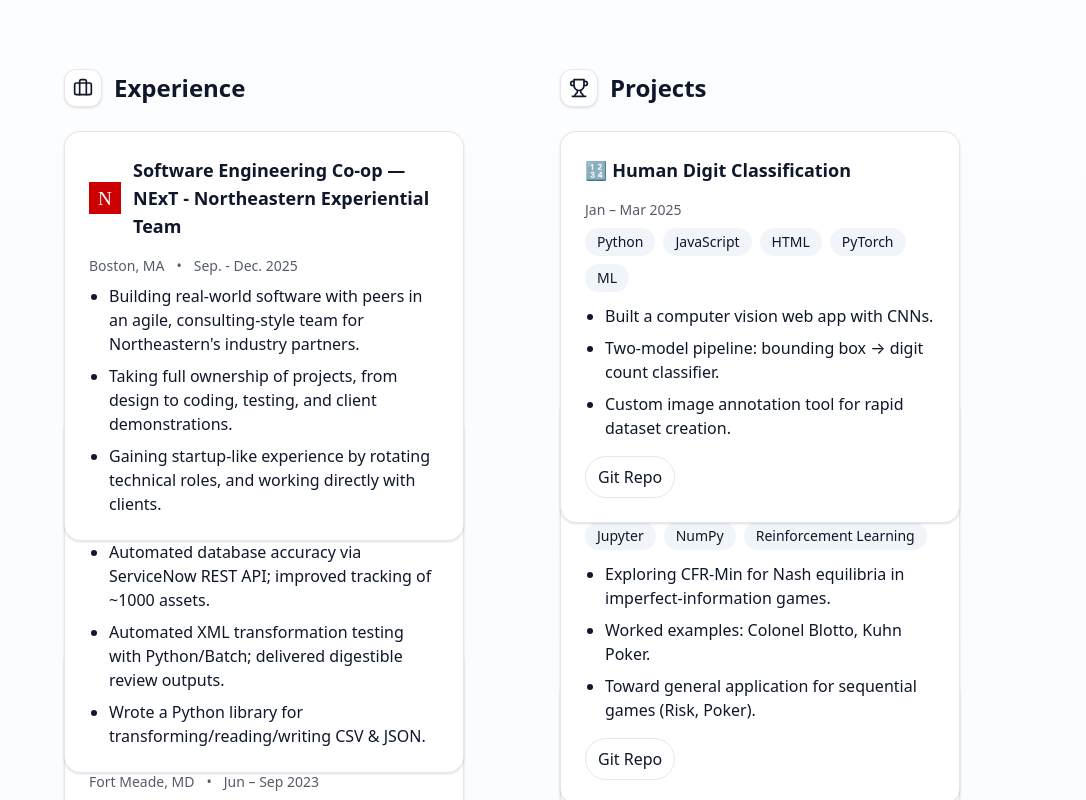
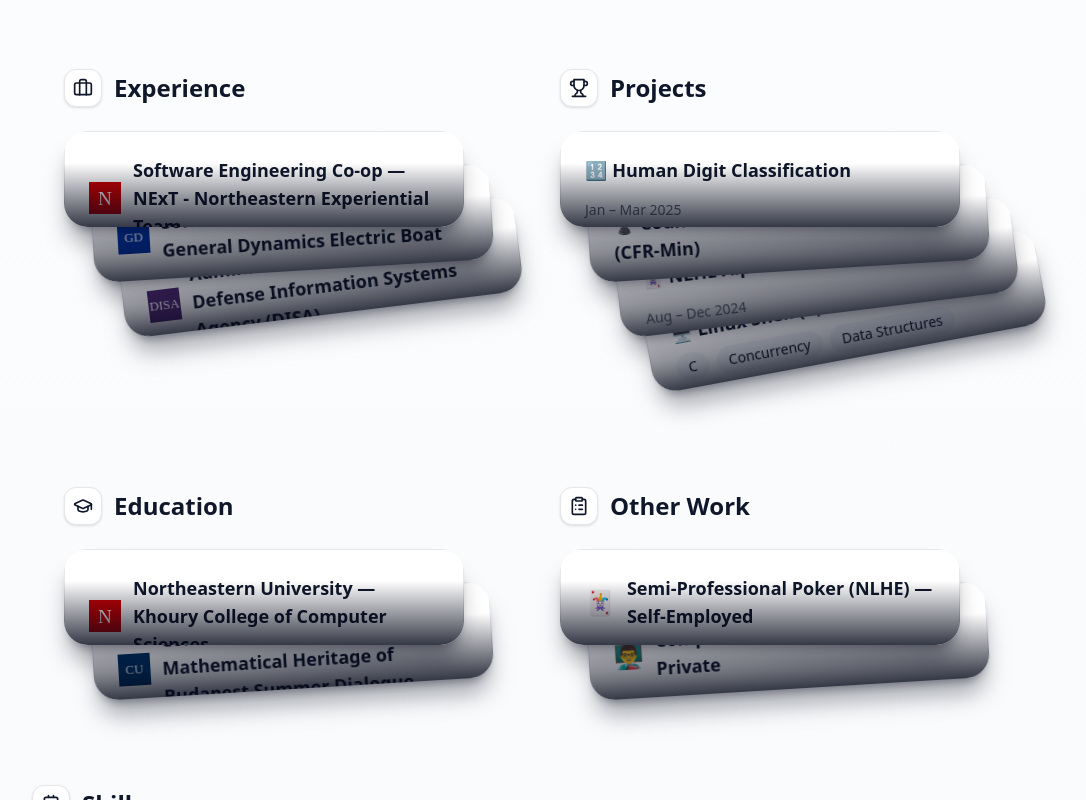
Before and after one commit to seanpatrickmay/seanpatrickmay.github.io, a Next.js app: page / in a window 1280 px wide. Shown: the part 1840-2640 px from the top of the page, without its empty margins (128-1214 px from the left). Built offline with nearby package versions, Linux system fonts and the light colour scheme.

Commit message:
Polish stacked section transitions and overlay

```diff
--- a/components/StackedCardSection.jsx
+++ b/components/StackedCardSection.jsx
@@ -1,9 +1,11 @@
-import { useEffect, useId, useRef, useState } from 'react';
+import { useEffect, useId, useLayoutEffect, useMemo, useRef, useState } from 'react';
 import Section from '@/components/ui/Section';
 
-const DEFAULT_STACK_OFFSET = 144; // px
 const DEFAULT_BASE_GAP = 24; // matches gap-6 from Tailwind
-const DEFAULT_FLOAT_OFFSET = 6; // subtle vertical drift between cards
+const PREVIEW_PEEK_HEIGHT = 96; // px of each card visible while collapsed
+const PREVIEW_STACK_X_OFFSET = 28; // px
+const PREVIEW_STACK_Y_OFFSET = 44; // px
+const PREVIEW_STACK_ROTATION = -3.5; // deg
 
 export default function StackedCardSection({
   id,
@@ -13,11 +15,10 @@ export default function StackedCardSection({
   renderItem,
   keyExtractor,
   className = '',
-  stackOffset = DEFAULT_STACK_OFFSET,
   baseGap = DEFAULT_BASE_GAP,
-  floatOffset = DEFAULT_FLOAT_OFFSET,
 }) {
   const [activeIndex, setActiveIndex] = useState(null);
+  const [overlayPhase, setOverlayPhase] = useState('idle');
   const shouldStack = items.length > 1;
   const sectionClassName = `h-full ${className}`.trim();
   const Icon = icon;
@@ -25,6 +26,26 @@ export default function StackedCardSection({
   const overlayContentRef = useRef(null);
   const previouslyFocusedRef = useRef(null);
   const isExpanded = activeIndex !== null && items.length > 0;
+  const collapsedTransforms = useMemo(() => {
+    if (!shouldStack) {
+      return items.map(() => 'translate3d(0, 0, 0)');
+    }
+
+    return items.map((_, index) => {
+      const translateX = PREVIEW_STACK_X_OFFSET * index;
+      const translateY = PREVIEW_STACK_Y_OFFSET * index;
+      const rotation = PREVIEW_STACK_ROTATION * index;
+
+      return `translate3d(${translateX}px, ${translateY}px, 0) rotate(${rotation}deg)`;
+    });
+  }, [items, shouldStack]);
+  const previewStackHeight = useMemo(() => {
+    if (!shouldStack) {
+      return undefined;
+    }
+
+    return PREVIEW_PEEK_HEIGHT + PREVIEW_STACK_Y_OFFSET * (items.length - 1) + 16;
+  }, [shouldStack, items.length]);
 
   const handleActivate = index => {
     if (!items || items.length === 0) {
@@ -37,6 +58,28 @@ export default function StackedCardSection({
   const handleClearActive = () => {
     setActiveIndex(null);
   };
+
+  useLayoutEffect(() => {
+    if (!isExpanded) {
+      return undefined;
+    }
+
+    setOverlayPhase('initial');
+
+    const frame = requestAnimationFrame(() => {
+      setOverlayPhase('entering');
+    });
+
+    return () => {
+      cancelAnimationFrame(frame);
+    };
+  }, [isExpanded]);
+
+  useEffect(() => {
+    if (!isExpanded) {
+      setOverlayPhase('idle');
+    }
+  }, [isExpanded]);
 
   useEffect(() => {
     if (!isExpanded) {
@@ -85,30 +128,38 @@ export default function StackedCardSection({
   return (
     <Section id={id} title={title} icon={icon} className={sectionClassName}>
       <div
-        className="relative flex flex-col transition-[opacity,transform] duration-300 ease-out"
+        className="relative transition-[opacity,transform] duration-300 ease-out"
         style={{
           opacity: isExpanded ? 0 : 1,
-          transform: isExpanded ? 'scale(0.99) translateY(-4px)' : 'scale(1) translateY(0)',
+          transform: isExpanded ? 'scale(0.97) translateY(-6px)' : 'scale(1) translateY(0)',
           pointerEvents: isExpanded ? 'none' : 'auto',
         }}
         aria-hidden={isExpanded}
       >
+        <div className="relative" style={{ minHeight: previewStackHeight }}>
           {items.map((item, index) => {
             const key = keyExtractor ? keyExtractor(item, index) : index;
-          const collapsedMargin = shouldStack ? baseGap - stackOffset : baseGap;
-          const marginTop = index === 0 ? 0 : collapsedMargin;
-          const translateY = shouldStack ? -floatOffset * index : 0;
-          const style = {
-            marginTop,
-            transform: `translateY(${translateY}px)`,
+            const collapsedTransform = collapsedTransforms[index] || 'translate3d(0, 0, 0)';
+            const baseStyle = shouldStack
+              ? {
+                  position: 'absolute',
+                  insetInline: 0,
+                  top: 0,
+                  transform: collapsedTransform,
                   zIndex: items.length - index,
+                  transition: 'transform 450ms cubic-bezier(0.16, 1, 0.3, 1)',
+                }
+              : {
+                  position: 'relative',
+                  marginTop: index === 0 ? 0 : baseGap,
+                  transition: 'transform 450ms cubic-bezier(0.16, 1, 0.3, 1)',
                 };
 
             return (
               <div
                 key={key}
-              className="relative transition-all duration-300 ease-out cursor-pointer"
-              style={style}
+                className="cursor-pointer focus:outline-none focus-visible:ring-2 focus-visible:ring-white/70 focus-visible:ring-offset-2 focus-visible:ring-offset-slate-900"
+                style={baseStyle}
                 onMouseEnter={() => handleActivate(index)}
                 onFocusCapture={() => handleActivate(index)}
                 onBlurCapture={event => {
@@ -120,11 +171,26 @@ export default function StackedCardSection({
                     handleClearActive();
                   }
                 }}
+                onKeyDown={event => {
+                  if (event.key === 'Enter' || event.key === ' ') {
+                    event.preventDefault();
+                    handleActivate(index);
+                  }
+                }}
                 onClick={() => handleActivate(index)}
+                tabIndex={0}
               >
                 <div
-                className="transition-transform duration-300 transform origin-top scale-100"
+                  className="relative overflow-hidden rounded-3xl shadow-xl shadow-slate-950/35 transition-[box-shadow,filter] duration-500 ease-out"
+                  style={{ maxHeight: shouldStack ? PREVIEW_PEEK_HEIGHT : undefined }}
                 >
+                  {shouldStack && (
+                    <div
+                      className="pointer-events-none absolute inset-x-0 bottom-0 h-16 bg-gradient-to-b from-transparent via-slate-950/40 to-slate-950/80"
+                      aria-hidden="true"
+                    />
+                  )}
+                  <div className={`${shouldStack ? 'pointer-events-none select-none' : ''}`.trim()}>
                     {renderItem(item, index, {
                       isPreview: true,
                       isExpanded: false,
@@ -132,30 +198,50 @@ export default function StackedCardSection({
                     })}
                   </div>
                 </div>
+              </div>
             );
           })}
         </div>
+      </div>
       {isExpanded && (
+        <div className="fixed inset-0 z-50 flex items-center justify-center px-4 py-10 sm:px-6 md:px-10">
           <div
-          className="fixed inset-0 z-50 flex items-center justify-center px-4 py-10 sm:px-6 md:px-10"
+            className="absolute inset-0 cursor-pointer"
+            aria-hidden="true"
+            onClick={handleClearActive}
+          >
+            <div className="absolute inset-0 bg-slate-950/45 backdrop-blur-sm" />
+          </div>
+          <div
+            className="absolute inset-0 pointer-events-none flex items-center justify-center"
+            aria-hidden="true"
           >
             <div
-            className="absolute inset-0 bg-slate-950/80 backdrop-blur-sm"
-            aria-hidden="true"
-            onClick={handleClearActive}
-            onMouseEnter={handleClearActive}
+              className="h-[min(90vh,48rem)] w-[min(90vw,72rem)] max-w-full rounded-[32px]"
+              style={{
+                boxShadow:
+                  '0 40px 140px rgba(15, 23, 42, 0.55), 0 0 0 9999px rgba(15, 23, 42, 0.65)',
+              }}
             />
+          </div>
           <div
             ref={overlayContentRef}
             role="dialog"
             aria-modal="true"
             aria-labelledby={dialogLabelId}
             tabIndex={-1}
-            className="relative z-10 w-full max-w-6xl max-h-[90vh] overflow-y-auto rounded-2xl border border-white/10 bg-white/5 p-6 shadow-2xl backdrop-blur-sm"
+            className="relative z-10 w-full max-w-6xl max-h-[90vh] overflow-y-auto rounded-[32px] bg-slate-900/80 p-6 shadow-[0_40px_120px_rgba(15,23,42,0.55),0_0_0_9999px_rgba(15,23,42,0.55)] backdrop-blur-xl"
+            style={{
+              transform:
+                overlayPhase === 'initial' ? 'translateY(32px) scale(0.95)' : 'translateY(0) scale(1)',
+              opacity: overlayPhase === 'initial' ? 0 : 1,
+              transition:
+                'transform 520ms cubic-bezier(0.16, 1, 0.3, 1), opacity 360ms ease-out',
+            }}
           >
             <div className="flex items-center gap-3 mb-6 text-white">
               {Icon && (
-                <div className="p-2 rounded-xl border border-white/20 bg-white/10">
+                <div className="p-2 rounded-xl bg-white/10 backdrop-blur">
                   <Icon className="w-5 h-5" />
                 </div>
               )}
@@ -166,17 +252,28 @@ export default function StackedCardSection({
             <div className="grid grid-cols-1 gap-6 auto-rows-fr sm:grid-cols-2 xl:grid-cols-3">
               {items.map((item, index) => {
                 const key = keyExtractor ? keyExtractor(item, index) : index;
+                const initialTransform = collapsedTransforms[index] || 'translate3d(0, 0, 0)';
+                const transitionDelay =
+                  overlayPhase === 'entering' ? `${index * 50}ms` : '0ms';
 
                 return (
                   <div
                     key={key}
-                    className="h-full [&>div]:h-full [&>div]:flex [&>div]:flex-col"
+                    className="h-full transition-[transform,opacity] duration-500 ease-out"
+                    style={{
+                      transform:
+                        overlayPhase === 'initial' ? initialTransform : 'translate3d(0, 0, 0)',
+                      opacity: overlayPhase === 'initial' ? 0 : 1,
+                      transitionDelay,
+                    }}
                   >
+                    <div className="h-full [&>div]:h-full [&>div]:flex [&>div]:flex-col">
                       {renderItem(item, index, {
                         isPreview: false,
                         isExpanded: true,
                         isActive: activeIndex === index,
                       })}
+                    </div>
                   </div>
                 );
               })}
```
Lines whose indentation alone changed are shown as unchanged.
